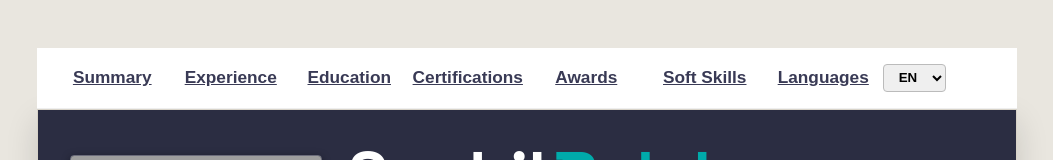
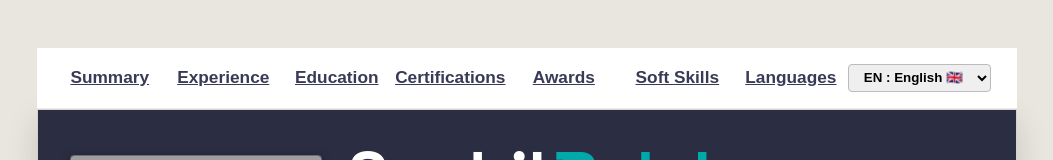
Before and after one commit to SnehilBelekar/snehilbelekar.github.io, a Vue app: page / in a window 1280 px wide. Shown: the top 160 px of the page, without its empty margins (129-1182 px from the left). Built offline with nearby package versions, Linux system fonts and the light colour scheme; grey boxes are pictures that could not be loaded.

Commit message:
feat(ui): show language names and flags in selector

```diff
--- a/src/App.vue
+++ b/src/App.vue
@@ -8,9 +8,9 @@
         <li style="margin-left: auto; display: flex; align-items: center;">
           <!-- Language Switcher -->
           <select v-model="currentLang" class="lang-switcher" @change="changeLang" style="margin-right: 10px;" aria-label="Language selection">
-            <option value="EN">EN</option>
-            <option value="FR">FR</option>
-            <option value="NL">NL</option>
+            <option value="FR">FR : French 🇫🇷</option>
+            <option value="NL">NL : Dutch 🇳🇱</option>
+            <option value="EN">EN : English 🇬🇧</option>
           </select>
         </li>
       </ul>
```
